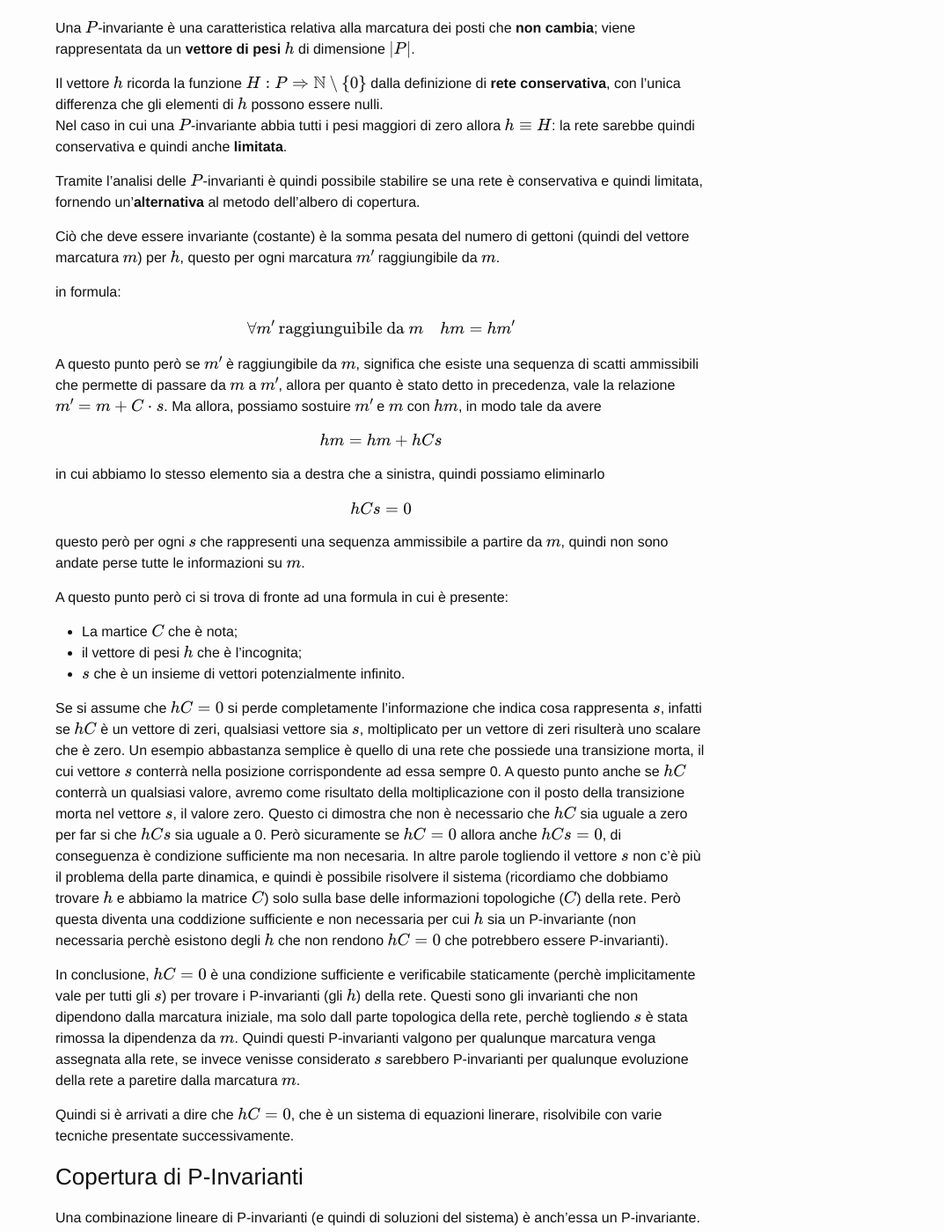
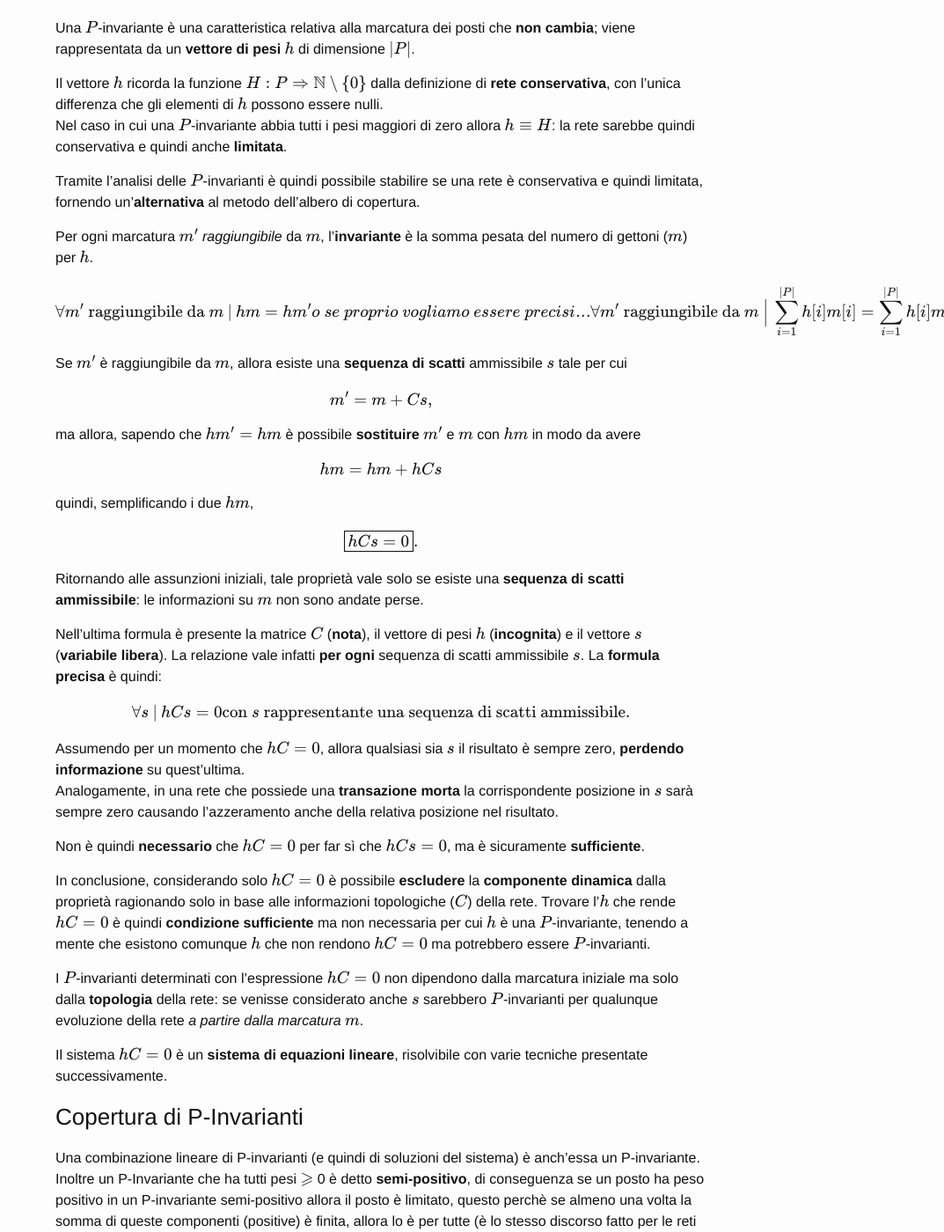
Before and after one commit to MarcoBuster/sweng, a Jekyll site: the page built from _posts/2022-12-14-analisi-reti-di-petri.md, in a window 1280 px wide and 1400 px high, scrolled down 11652 px. Shown: the whole window at 88% size, without its empty margins (207-1280 px from the left). Built offline with Jekyll 4.4.1, drawn with Linux system fonts in a browser that asks for light colours; formulas are drawn with MathJax 3; the table of contents is made by our own code; some of the changed text lies outside the part shown.

Commit message:
Refactor 'P-invarianti::Introduction'

```diff
--- a/_posts/2022-12-14-analisi-reti-di-petri.md
+++ b/_posts/2022-12-14-analisi-reti-di-petri.md
@@ -476,7 +476,7 @@ Più nello specifico, esistono:
 - __$$P$$-invarianti__: invarianti relative alla **marcatura dei posti**;
 - __$$T$$-invarianti__: invarianti relative alla **sequenza di scatto**.
 
-## P-invarianti
+## $$P$$-invarianti
 
 Una $$P$$-invariante è una caratteristica relativa alla marcatura dei posti che **non cambia**; viene rappresentata da un **vettore di pesi** $$h$$ di dimensione $$\vert P \vert$$.
 
@@ -485,47 +485,55 @@ Nel caso in cui una $$P$$-invariante abbia tutti i pesi maggiori di zero allora
 
 Tramite l'analisi delle $$P$$-invarianti è quindi possibile stabilire se una rete è conservativa e quindi limitata, fornendo un'**alternativa** al metodo dell'albero di copertura.
 
-Ciò che deve essere invariante (costante) è la somma pesata del numero di gettoni (quindi del vettore marcatura $$m$$) per $$h$$, questo per ogni marcatura $$m'$$ raggiungibile da $$m$$.
-
-in formula:
+Per ogni marcatura $$m'$$ _raggiungibile_ da $$m$$, l'**invariante** è la somma pesata del numero di gettoni ($$m$$) per $$h$$.
 
 $$
-\forall m' \text{ raggiunguibile da }m \quad hm = hm'
+\forall m' \text{ raggiungibile da }m \: \vert \: hm = hm' \\
+\textit{o se proprio vogliamo essere precisi...} \\
+\forall m' \text{ raggiungibile da }m \: \Big \vert \: \sum_{i=1}^{\vert P \vert} h[i] m[i] = \sum_{i=1}^{\vert P \vert} h[i] m'[i].
 $$
 
-A questo punto però se $$m'$$ è raggiungibile da $$m$$, significa che esiste una sequenza di scatti ammissibili che permette di passare da $$m$$ a $$m'$$, allora per quanto è stato detto in precedenza, vale la relazione $$m' = m + C \cdot s$$.
-Ma allora, possiamo sostuire $$m'$$ e $$m$$ con $$hm$$, in modo tale da avere
+Se $$m'$$ è raggiungibile da $$m$$, allora esiste una **sequenza di scatti** ammissibile $$s$$ tale per cui
+
+$$
+m' = m + C s,
+$$
+
+ma allora, sapendo che $$hm' = hm$$ è possibile **sostituire** $$m'$$ e $$m$$ con $$hm$$ in modo da avere
 
 $$
 hm = hm + hCs
 $$
 
-in cui abbiamo lo stesso elemento sia a destra che a sinistra, quindi possiamo eliminarlo
+quindi, semplificando i due $$hm$$,
 
 $$
-hCs = 0
+\boxed{hCs = 0}.
 $$
 
-questo però per ogni $$s$$ che rappresenti una sequenza ammissibile a partire da $$m$$, quindi non sono andate perse tutte le informazioni su $$m$$.
+Ritornando alle assunzioni iniziali, tale proprietà vale solo se esiste una **sequenza di scatti ammissibile**: le informazioni su $$m$$ non sono andate perse.
 
-A questo punto però ci si trova di fronte ad una formula in cui è presente:
-- La martice $$C$$ che è nota;
-- il vettore di pesi $$h$$ che è l'incognita;
-- $$s$$ che è un insieme di vettori potenzialmente infinito. <!-- non è chiaro perchè un insieme di vettori e non un vettore-->
+Nell'ultima formula è presente la matrice $$C$$ (**nota**), il vettore di pesi $$h$$ (**incognita**) e il vettore $$s$$ (**variabile libera**).
+La relazione vale infatti **per ogni** sequenza di scatti ammissibile $$s$$.
+La **formula precisa** è quindi:
 
-Se si assume che $$hC = 0$$ si perde completamente l'informazione che indica cosa rappresenta $$s$$, infatti se $$hC$$ è un vettore di zeri, qualsiasi vettore sia $$s$$, moltiplicato per un vettore di zeri risulterà uno scalare che è zero.
-Un esempio abbastanza semplice è quello di una rete che possiede una transizione morta, il cui vettore $$s$$ conterrà nella posizione corrispondente ad essa sempre 0.
-A questo punto anche se $$hC$$ conterrà un qualsiasi valore, avremo come risultato della moltiplicazione con il posto della transizione morta nel vettore $$s$$, il valore zero.
-Questo ci dimostra che non è necessario che $$hC$$ sia uguale a zero per far si che $$hCs$$ sia uguale a 0.
-Però sicuramente se $$hC = 0$$ allora anche $$hCs = 0$$, di conseguenza è condizione sufficiente ma non necesaria.
-In altre parole togliendo il vettore $$s$$ non c'è più il problema della parte dinamica, e quindi è possibile risolvere il sistema (ricordiamo che dobbiamo trovare $$h$$ e abbiamo la matrice $$C$$) solo sulla base delle informazioni topologiche ($$C$$) della rete.
-Però questa diventa una coddizione sufficiente e non necessaria per cui $$h$$ sia un P-invariante (non necessaria perchè esistono degli $$h$$ che non rendono $$hC = 0$$ che potrebbero essere P-invarianti).
+$$
+\forall s \: \vert \: hCs = 0 \\
+\text{con $s$ rappresentante una sequenza di scatti ammissibile.}
+$$
 
-In conclusione, $$hC = 0$$ è una condizione sufficiente e verificabile staticamente (perchè implicitamente vale per tutti gli $$s$$) per trovare i P-invarianti (gli $$h$$) della rete.
-Questi sono gli invarianti che non dipendono dalla marcatura iniziale, ma solo dall parte topologica della rete, perchè togliendo $$s$$ è stata rimossa la dipendenza da $$m$$.
-Quindi questi P-invarianti valgono per qualunque marcatura venga assegnata alla rete, se invece venisse considerato $$s$$ sarebbero P-invarianti per qualunque evoluzione della rete a paretire dalla marcatura $$m$$.
+Assumendo per un momento che $$hC = 0$$, allora qualsiasi sia $$s$$ il risultato è sempre zero, **perdendo informazione** su quest'ultima. \\
+Analogamente, in una rete che possiede una **transazione morta** la corrispondente posizione in $$s$$ sarà sempre zero causando l'azzeramento anche della relativa posizione nel risultato.
 
-Quindi si è arrivati a dire che $$hC = 0$$, che è un sistema di equazioni linerare, risolvibile con varie tecniche presentate successivamente.
+Non è quindi **necessario** che $$hC = 0$$ per far sì che $$hCs = 0$$, ma è sicuramente **sufficiente**.
+
+In conclusione, considerando solo $$hC = 0$$ è possibile **escludere** la **componente dinamica** dalla proprietà ragionando solo in base alle informazioni topologiche ($$C$$) della rete.
+Trovare l'$$h$$ che rende $$hC = 0$$ è quindi **condizione sufficiente** ma non necessaria per cui $$h$$ è una $$P$$-invariante, tenendo a mente che esistono comunque $$h$$ che non rendono $$hC = 0$$ ma potrebbero essere $$P$$-invarianti.
+
+I $$P$$-invarianti determinati con l'espressione $$hC = 0$$ non dipendono dalla marcatura iniziale ma solo dalla **topologia** della rete: se venisse considerato anche $$s$$ sarebbero $$P$$-invarianti per qualunque evoluzione della rete _a partire dalla marcatura $$m$$_.
+
+
+Il sistema $$hC = 0$$ è un **sistema di equazioni lineare**, risolvibile con varie tecniche presentate successivamente.
 
 ### Copertura di P-Invarianti
 Una combinazione lineare di P-invarianti (e quindi di soluzioni del sistema) è anch'essa un P-invariante.
```
